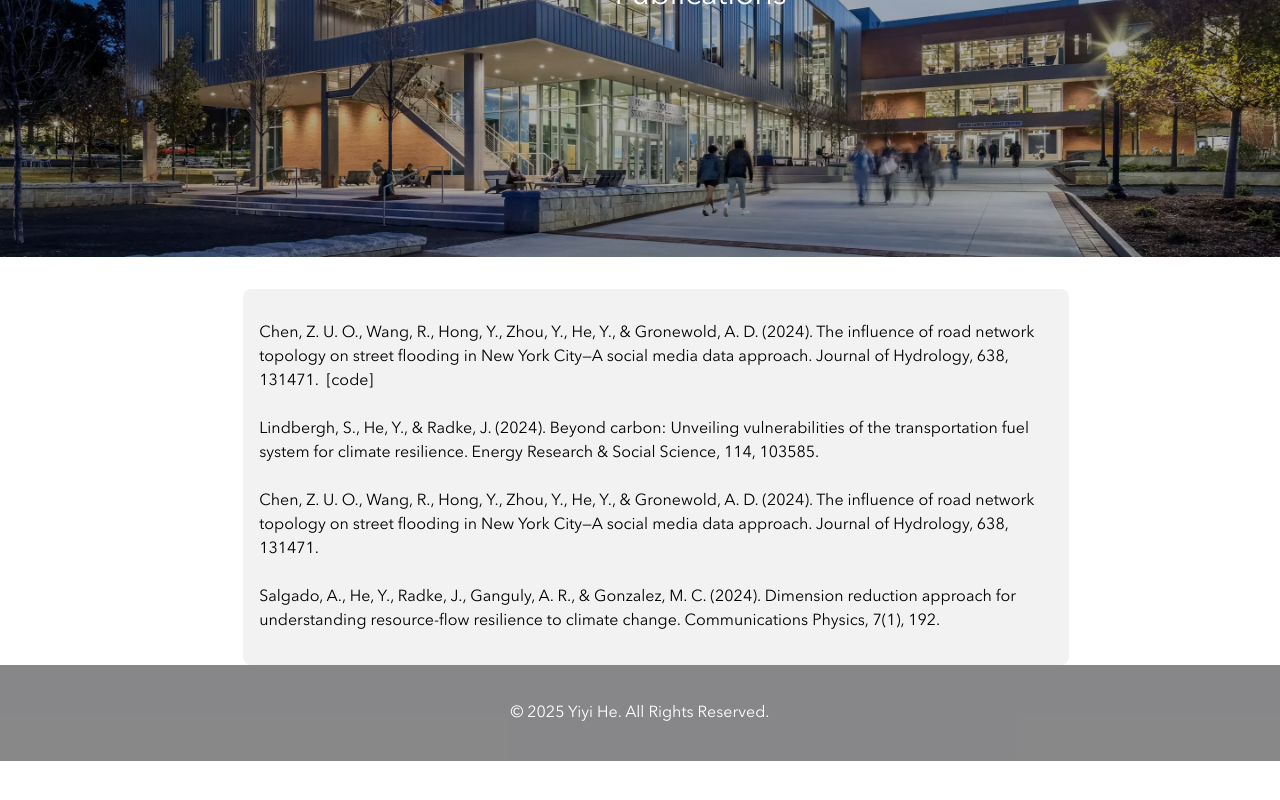
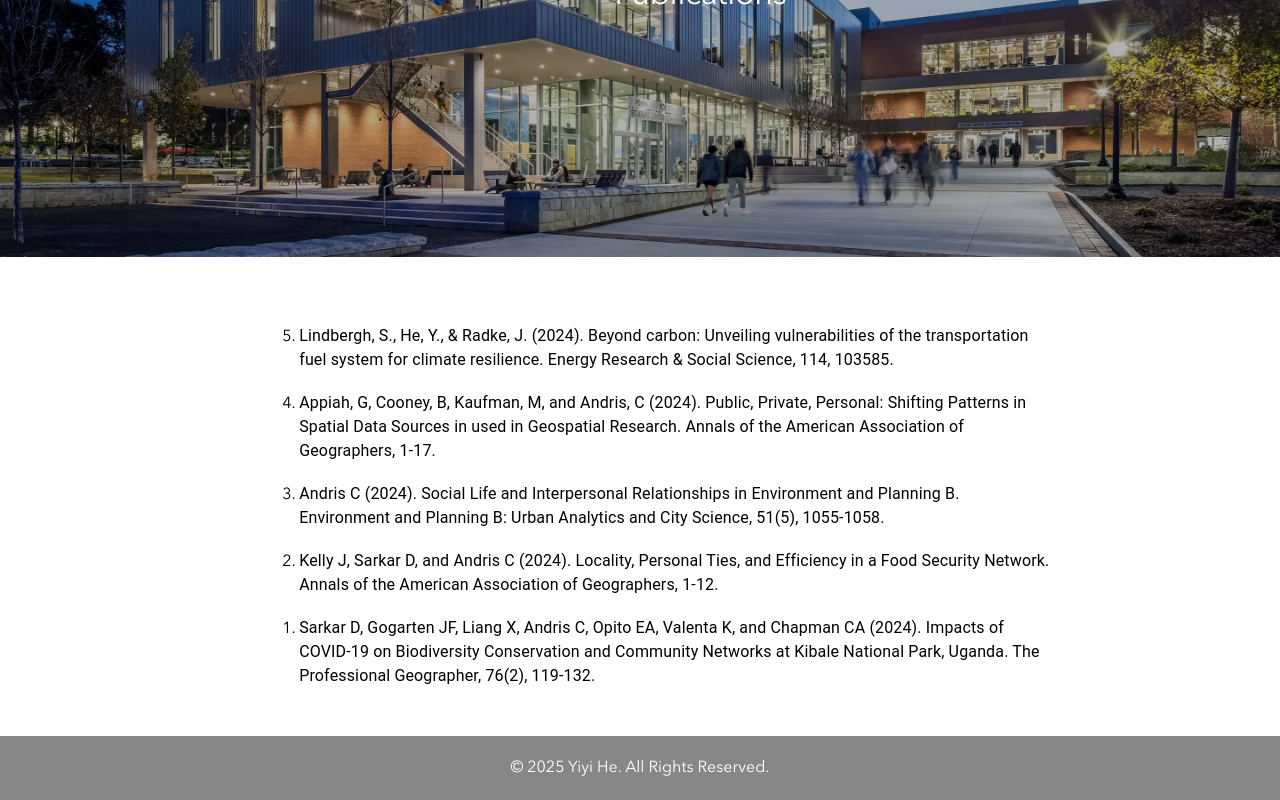
Before and after one commit to resilient-futures/resilient-futures.github.io, a React (Create React App) app in the folder yiyihe-page/: page /publications in a window 1280 px wide. Shown: the part 303-1103 px from the top of the page. Before the commit the page ends 1064 px from the top, so only its background shows below. Built offline with nearby package versions, Linux system fonts and the light colour scheme.

Commit message:
refrac: publications

```diff
--- a/yiyihe-page/src/App.css
+++ b/yiyihe-page/src/App.css
@@ -10,6 +10,13 @@
   font-family: 'Avenir-Bold';
   src: url('./assets/fonts/Avenir-Bold.woff2') format('woff2');
   font-weight: bold;
+  font-style: normal;
+}
+
+@font-face {
+  font-family: 'Avenir-Light';
+  src: url('./assets/fonts/Avenir-Light.woff2') format('woff2');
+  font-weight: light;
   font-style: normal;
 }
 
@@ -60,32 +67,12 @@ body {
   /* Pushes the footer to the bottom */
 }
 
-/* Footer Styling */
-.footer {
-  width: 100%;
-  background: rgba(0, 0, 0, 0.6);
-  /* Semi-transparent black */
-  color: white;
-  text-align: center;
-  padding: 1rem 0;
-  font-size: 1rem;
-  position: relative;
-  bottom: 0;
-}
-
-/* Mobile-friendly */
-@media (max-width: 768px) {
-  .footer {
-    font-size: 0.875rem;
-    padding: 0.75rem 0;
-  }
-}
-
 /* ===== Font Variables ===== */
 
 :root {
   --base-font-size: 16px;
   --body-font: 'Avenir';
+  --heading-font: 'Avenir-Light';
 }
 
 /* ===== Global Styles ===== */
@@ -103,7 +90,7 @@ h3,
 h4,
 h5,
 h6 {
-  font-family: 'Avenir';
+  font-family: 'Avenir-Light';
 }
 
 .h3 {
@@ -172,12 +159,13 @@ a:hover {
   text-align: center;
   /* padding: 1rem 0; */
   background-color: hsla(var(--darkAccent-hsl), 0.6) !important;
-  margin-top: auto;
+  /* margin-top: auto; */
   bottom: 0;
   position: relative;
   color: var(--white-hex);
   line-height: 0%;
   text-align: center;
+  /* max-height: 3rem; */
 }
 
 .footer-content {
@@ -524,11 +512,19 @@ h2 {
 }
 
 /* Wrapper for Publications */
+
+/* List of publications */
+
 .publications-wrapper {
-  background: rgba(0, 0, 0, 0.05);
   padding: 1rem;
-  border-radius: 0.5rem;
+  align-items: center;
+  width: 62vw;
+  display: flex;
+  flex-direction: column;
+  position: relative;
+  left: 19vw;
 }
+
 
 .teaching-grid {
   display: flex;
@@ -601,7 +597,6 @@ h2 {
   margin: 0.25rem 0;
   font-size: 1rem;
 }
-
 
 
 .research {
--- a/yiyihe-page/src/pages/Publications.jsx
+++ b/yiyihe-page/src/pages/Publications.jsx
@@ -1,15 +1,30 @@
 
-import React from 'react';
-import { Container, Typography } from '@mui/material';
+// import React from 'react';
+// import { Typography } from '@mui/material';
+
+// const Publications = () => {
+// 	return (
+
+import React from 'react'
+import '../App.css'
+import { Typography } from '@mui/material'
+
+const publications = [
+	"Lindbergh, S., He, Y., & Radke, J. (2024). Beyond carbon: Unveiling vulnerabilities of the transportation fuel system for climate resilience. Energy Research & Social Science, 114, 103585.",
+	"Appiah, G, Cooney, B, Kaufman, M, and Andris, C (2024). Public, Private, Personal: Shifting Patterns in Spatial Data Sources in used in Geospatial Research. Annals of the American Association of Geographers, 1-17.",
+	"Andris C (2024). Social Life and Interpersonal Relationships in Environment and Planning B. Environment and Planning B: Urban Analytics and City Science, 51(5), 1055-1058.",
+	"Kelly J, Sarkar D, and Andris C (2024). Locality, Personal Ties, and Efficiency in a Food Security Network. Annals of the American Association of Geographers, 1-12.",
+	"Sarkar D, Gogarten JF, Liang X, Andris C, Opito EA, Valenta K, and Chapman CA (2024). Impacts of COVID-19 on Biodiversity Conservation and Community Networks at Kibale National Park, Uganda. The Professional Geographer, 76(2), 119-132."
+]
 
 const Publications = () => {
 	return (
 		<div className="team-members">
-			{/* Profile Picture Section */}
 			<div className="section-background">
 				<img
 					alt=""
 					src="/publications/Profile-Pic-Publications.jpg"
+
 					className="section-image"
 				/>
 				<div className="section-background-overlay"></div>
@@ -18,29 +33,22 @@ const Publications = () => {
 				</Typography>
 			</div>
 
+
+			{/* Reversed Ordered List */}
 			<div
 				className="publications-wrapper">
-				<p>
-					Chen, Z. U. O., Wang, R., Hong, Y., Zhou, Y., He, Y., & Gronewold, A. D. (2024). The influence of road network topology on street flooding in New York City—A social media data approach. Journal of Hydrology, 638, 131471.
-					&nbsp;
-					<a href="https://doi.org/10.1016/j.jhydrol.2024.131471" target="_blank" rel="noopener noreferrer">[code]</a>
 
-					<br />
-					<br />
-					Lindbergh, S., He, Y., & Radke, J. (2024). Beyond carbon: Unveiling vulnerabilities of the transportation fuel system for climate resilience. Energy Research & Social Science, 114, 103585.
-					<br />
-					<br />
-					Chen, Z. U. O., Wang, R., Hong, Y., Zhou, Y., He, Y., & Gronewold, A. D. (2024). The influence of road network topology on street flooding in New York City—A social media data approach. Journal of Hydrology, 638, 131471.
-					<br />
-					<br />
-					Salgado, A., He, Y., Radke, J., Ganguly, A. R., & Gonzalez, M. C. (2024). Dimension reduction approach for understanding resource-flow resilience to climate change. Communications Physics, 7(1), 192.
-				</p>
 
+				<ol className="publications-list" reversed>
+					{publications.map((citation, index) => (
+						<li key={index} className="publication-item">
+							<Typography variant="body1">{citation}</Typography>
+						</li>
+					))}
+				</ol>
 			</div>
-
 		</div>
-
 	)
 }
 
-export default Publications;
+export default Publications
--- a/yiyihe-page/src/pages/Research.jsx
+++ b/yiyihe-page/src/pages/Research.jsx
@@ -108,7 +108,10 @@ const Research = () => {
 		<div className="team-members">
 			{/* Profile Picture Section */}
 			<div className="section-background">
-				<img alt="" src="/research/Profile-Pic-Research.jpg" className="section-image" />
+				<img alt=""
+					src="/research/Profile-Pic-Research.jpg"
+					className="section-image" />
+
 				<div className="section-background-overlay"></div>
 				<Typography variant="h2" className="section-title">Research</Typography>
 			</div>
```
Also changed, not shown: yiyihe-page/src/pages/Publications-1.jsx (added, +47 -0 lines), yiyihe-page/src/assets/fonts/Avenir-Light.woff2 (added).
